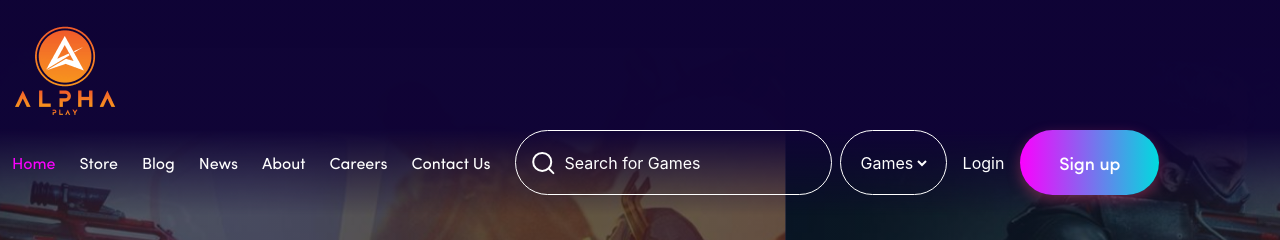
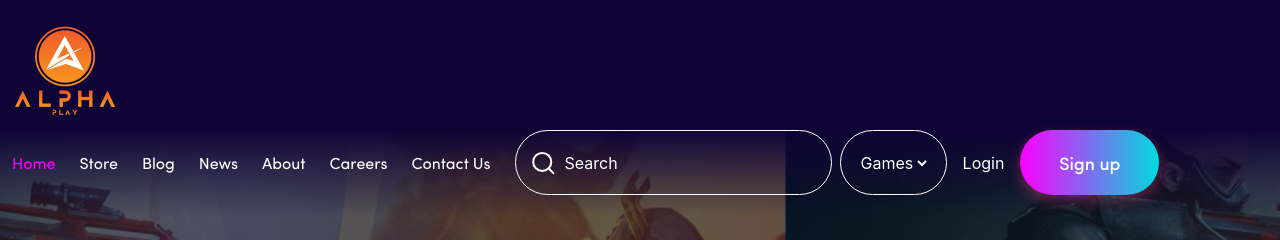
Before and after one commit to techno-usman/alpha-react, a React (Create React App) app: page / in a window 1280 px wide. Shown: the top 240 px of the page. Built offline with nearby package versions, Linux system fonts and the light colour scheme.

Commit message:
Update Header.jsx

```diff
--- a/src/layout/Header/Header.jsx
+++ b/src/layout/Header/Header.jsx
@@ -78,7 +78,7 @@ const Header = () => {
                 >
                   <SearchIcon />
                   <input
-                    placeholder='Search for Games'
+                    placeholder='Search'
                     type='search'
                     className={`bg-transparent ${Classes.searchInput}`}
                   />
@@ -128,7 +128,7 @@ const Header = () => {
                       >
                         <SearchIcon />
                         <input
-                          placeholder='Search for Games'
+                          placeholder='Search'
                           type='search'
                           className={`bg-transparent ${Classes.searchInput}`}
                         />
```
